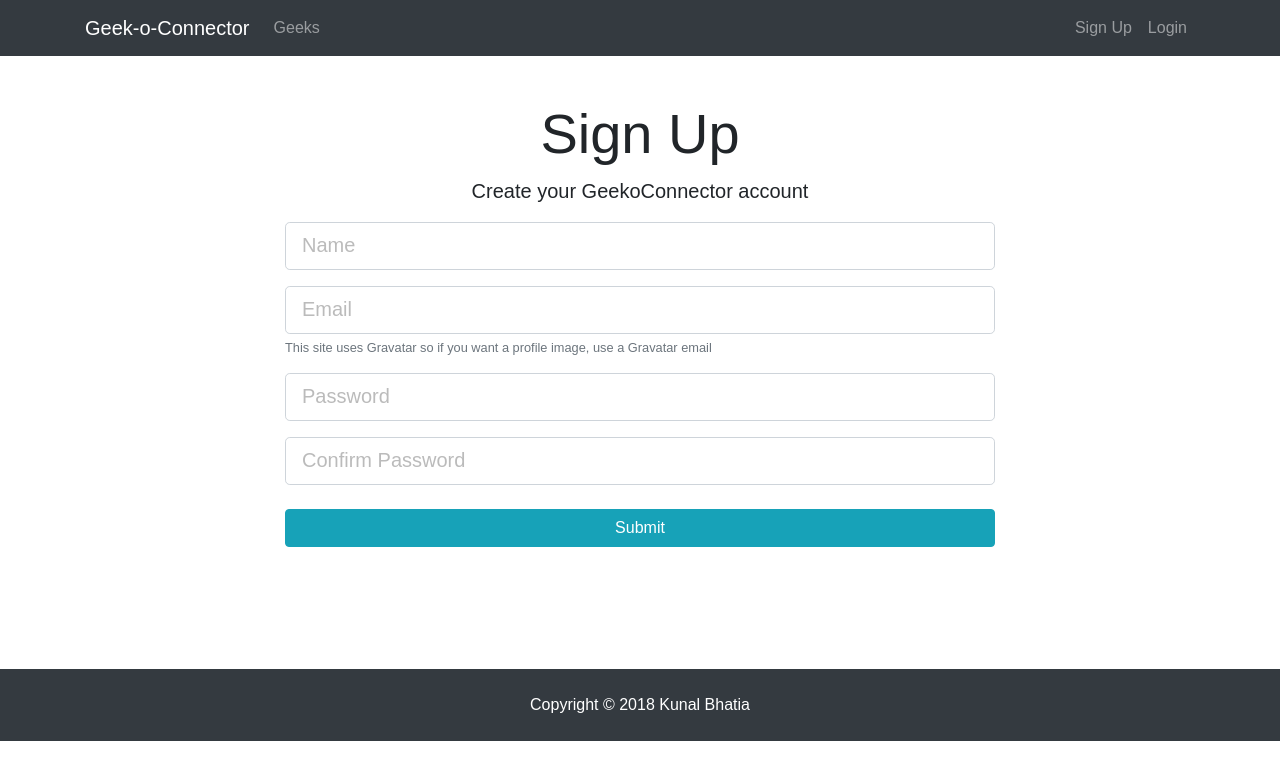
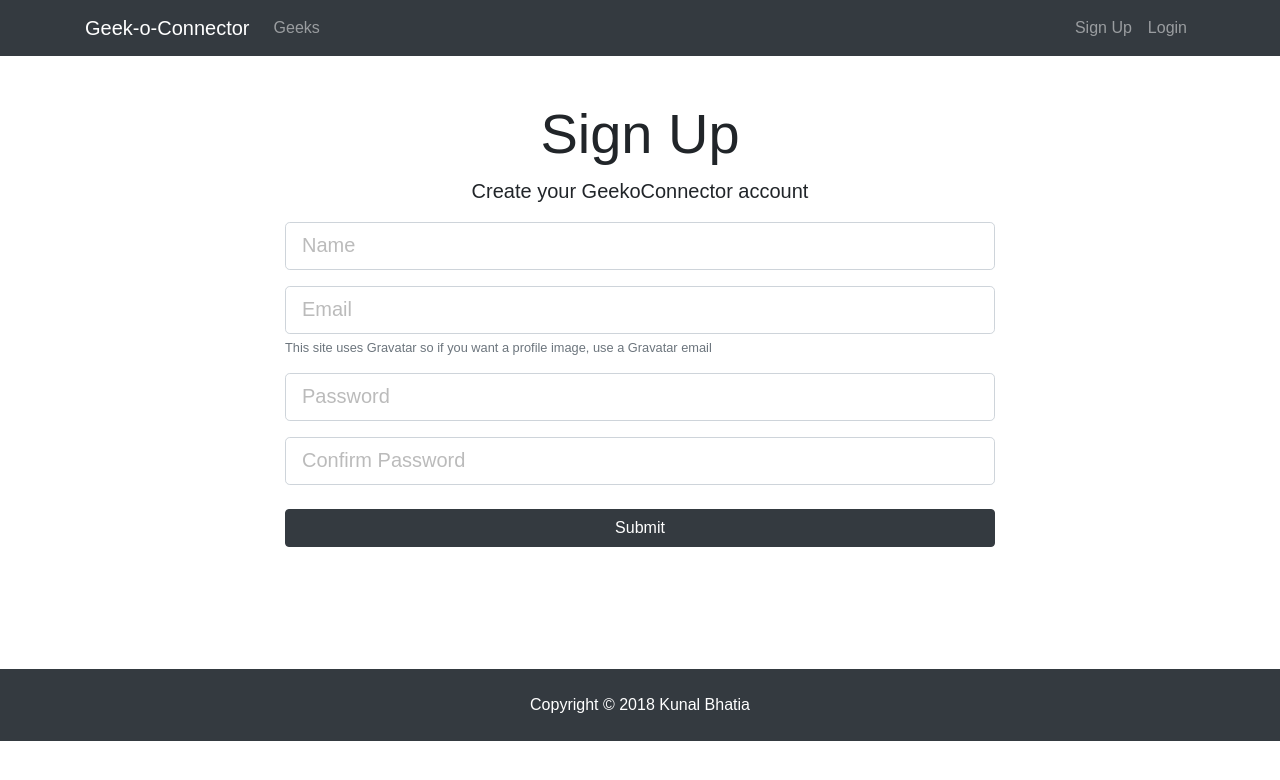
Before and after one commit to Kunnu01/GeekoConnector, a React (Create React App) app in the folder client/: page /register in a window 1280 px wide. Shown: the top 780 px of the page. Built offline with nearby package versions, Linux system fonts and the light colour scheme.

Commit message:
btn color

```diff
--- a/client/src/components/auth/Register.js
+++ b/client/src/components/auth/Register.js
@@ -94,7 +94,7 @@
                   onChange={this.onChange}
                   error={errors.password2}
                 />
-                <input type="submit" className="btn btn-info btn-block mt-4" />
+                <input type="submit" className="btn btn-dark btn-block mt-4" />
               </form>
             </div>
           </div>
```
Also changed, not shown: 1 other file (tests, documents, lock files or other folders).
